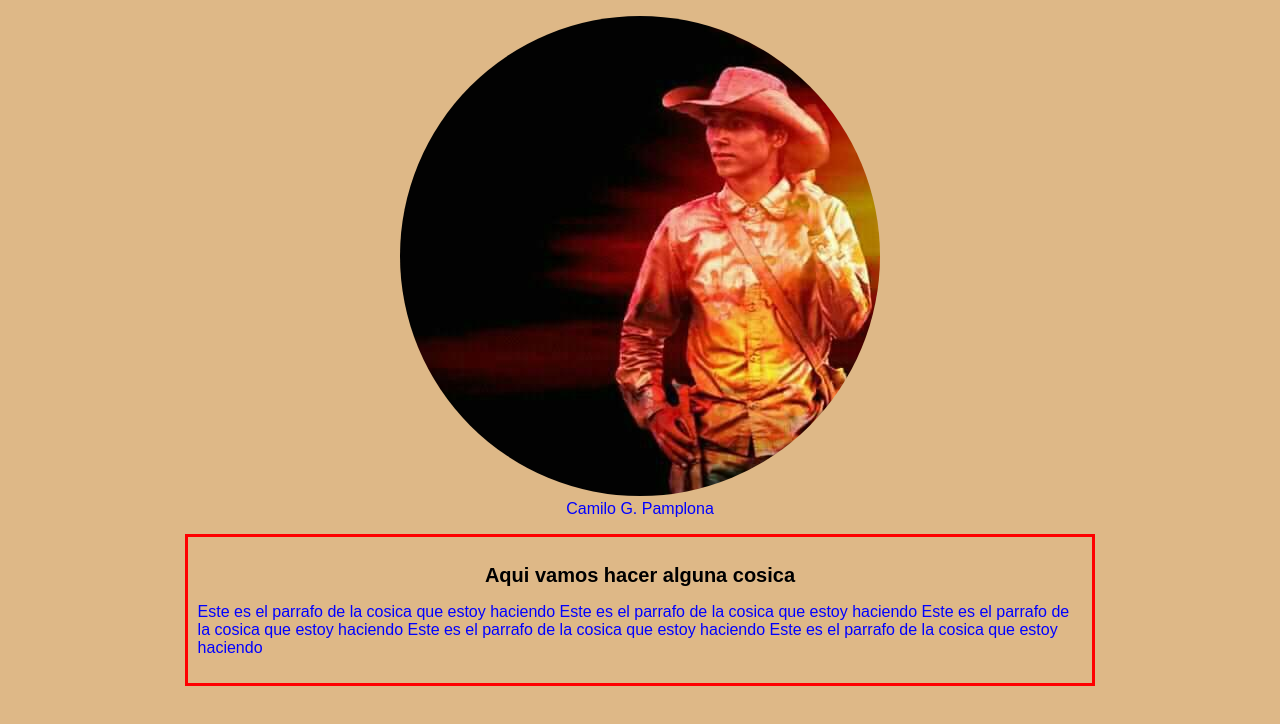
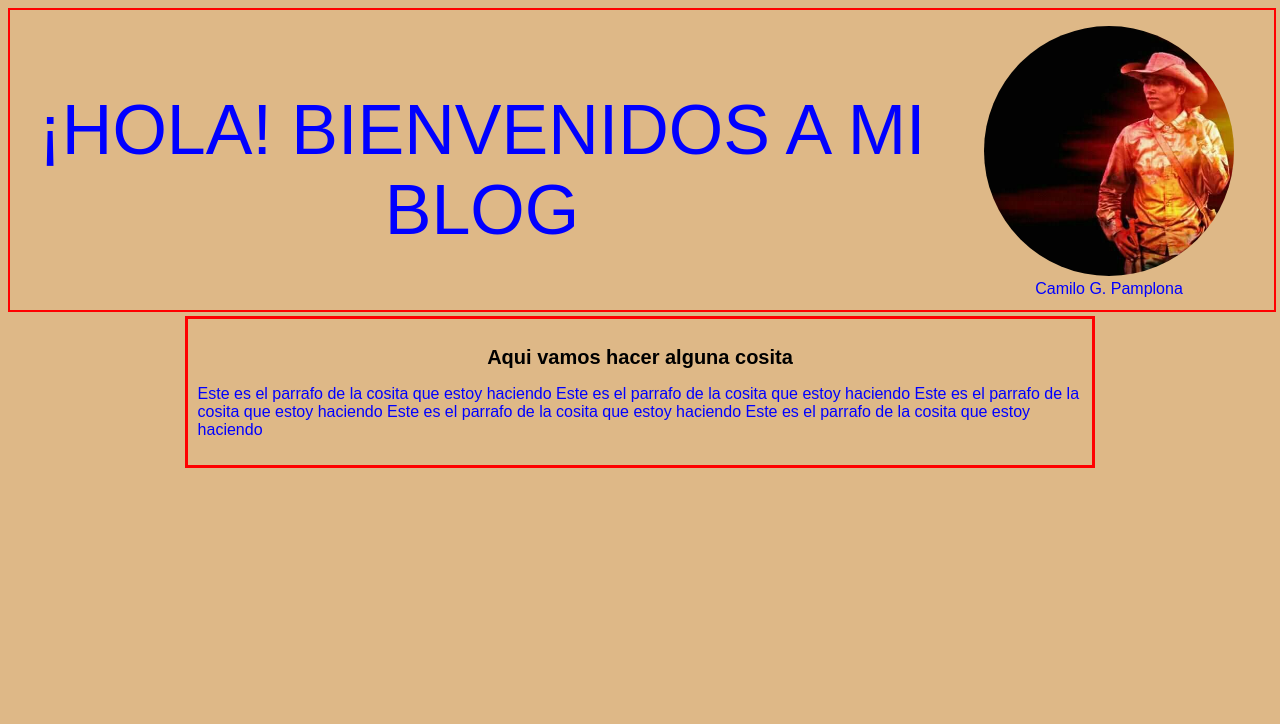
Before and after one commit to camilo-gallo/super-blogart, a plain HTML site: page index.html in a window 1280 px wide. Drawn offline with Linux system fonts and the light colour scheme.

Commit message:
utilice el elemento float

```diff
--- a/css/estilos.css
+++ b/css/estilos.css
@@ -6,9 +6,28 @@ body
     font-family: "Arial";
 
 }
-.imagen img {
+.cabecera
+{
+    width: 100%;
+    height: 300px;
+    border: 2px solid red;
+}
+.cabecera .hola
+{
+    text-align:  center;
+    float: center;
+    padding: 10px;
+    font-size: 70px;
+}
+.cabecera .imagen
+{
+    float: right;
+}
+.cabecera .imagen img {
 
     border-radius: 50%;
+    width: 250px;
+    height: 250px;
 }
 .container {
     width: 70%;
--- a/index.html
+++ b/index.html
@@ -8,18 +8,23 @@
     <link rel="stylesheet" href="css/estilos.css"/>
 </head>
 <body>
-    <figure class="imagen">
-        <img src="img/statehuman.jpg" alt="yoCampeche"/>
-        <figcaption>Camilo G. Pamplona</figcaption>
-    </figure>
+    <header class="cabecera">
+        <figure class="imagen">
+            <img src="img/statehuman.jpg" alt="yoCampeche"/>
+            <figcaption>Camilo G. Pamplona</figcaption>
+        </figure>
+        <div class="hola">
+            <p> ¡HOLA! BIENVENIDOS A MI BLOG </p>
+        </div>
+    </header>
     <section class="container">
-        <h1>Aqui vamos hacer alguna cosica</h1>
+        <h1>Aqui vamos hacer alguna cosita</h1>
         <p>
-            Este es el parrafo de la cosica que estoy haciendo
-            Este es el parrafo de la cosica que estoy haciendo
-            Este es el parrafo de la cosica que estoy haciendo
-            Este es el parrafo de la cosica que estoy haciendo
-            Este es el parrafo de la cosica que estoy haciendo
+            Este es el parrafo de la cosita que estoy haciendo
+            Este es el parrafo de la cosita que estoy haciendo
+            Este es el parrafo de la cosita que estoy haciendo
+            Este es el parrafo de la cosita que estoy haciendo
+            Este es el parrafo de la cosita que estoy haciendo
         </p>
     </section>
 
```
